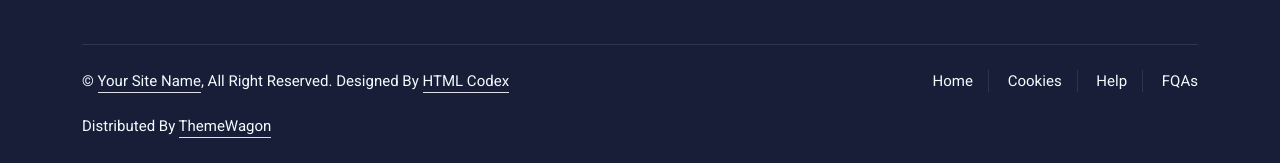
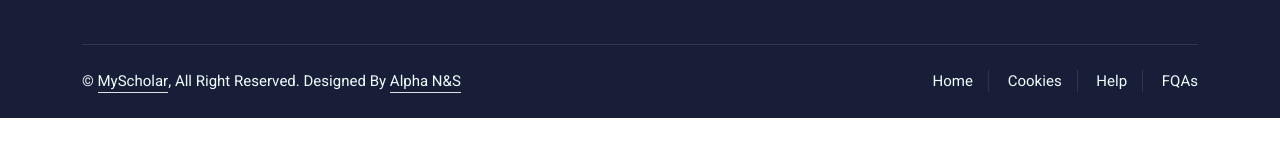
Before and after one commit to Katorazua/MyScholar, a plain HTML site: page team.html in a window 1280 px wide. Shown: the part 1774-1937 px from the top of the page. After the commit the page ends 1892 px from the top, so only its background shows below. Drawn offline with nearby package versions, Linux system fonts and the light colour scheme.

Commit message:
Update team.html
change on links

```diff
--- a/team.html
+++ b/team.html
@@ -309,11 +309,10 @@
             <div class="copyright">
                 <div class="row">
                     <div class="col-md-6 text-center text-md-start mb-3 mb-md-0">
-                        &copy; <a class="border-bottom" href="#">Your Site Name</a>, All Right Reserved.
+                        &copy; <a class="border-bottom" href="#">MyScholar</a>, All Right Reserved.
 
                         <!--/*** This template is free as long as you keep the footer author’s credit link/attribution link/backlink. If you'd like to use the template without the footer author’s credit link/attribution link/backlink, you can purchase the Credit Removal License from "https://htmlcodex.com/credit-removal". Thank you for your support. ***/-->
-                        Designed By <a class="border-bottom" href="https://htmlcodex.com">HTML Codex</a><br><br>
-                        Distributed By <a class="border-bottom" href="https://themewagon.com">ThemeWagon</a>
+                        Designed By <a class="border-bottom" href="https://alphaservices.onrender.com">Alpha N&S</a>
                     </div>
                     <div class="col-md-6 text-center text-md-end">
                         <div class="footer-menu">
```
